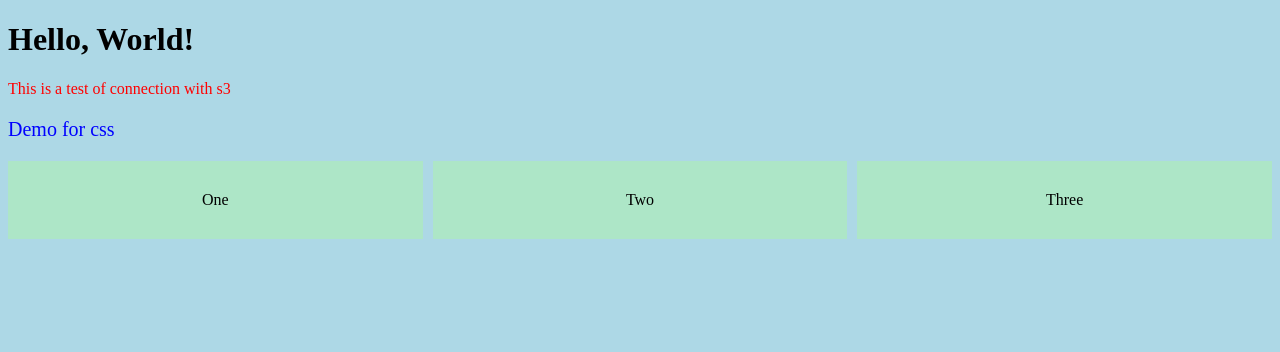
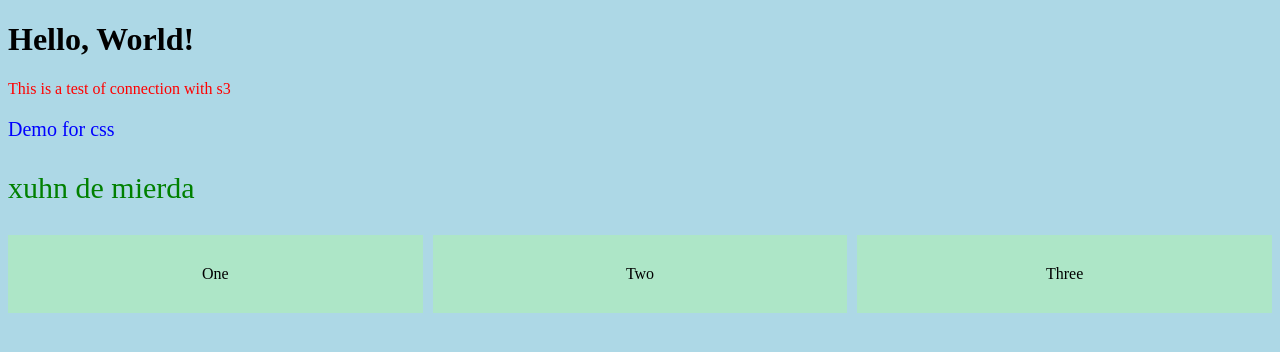
Before and after one commit to Gerardovel/gvi-website, a plain HTML site: page index.html in a window 1280 px wide. Drawn offline with Linux system fonts and the light colour scheme.

Commit message:
added xuhn

```diff
--- a/index.html
+++ b/index.html
@@ -9,7 +9,7 @@
     <h1>Hello, World!</h1>
     <p>This is a test of connection with s3</p>
     <p class="demo"> Demo for css</p>
-
+    <p class="class"> xuhn de mierda</p>
   <div class="flex-container">
     <div class="box">One</div>
     <div class="box">Two</div>
--- a/styles.css
+++ b/styles.css
@@ -4,6 +4,11 @@ body{
 
 p {
   color: red;
+}
+
+.class{
+    font-size: 30px;
+    color: green;
 }
 
 .demo{
```
